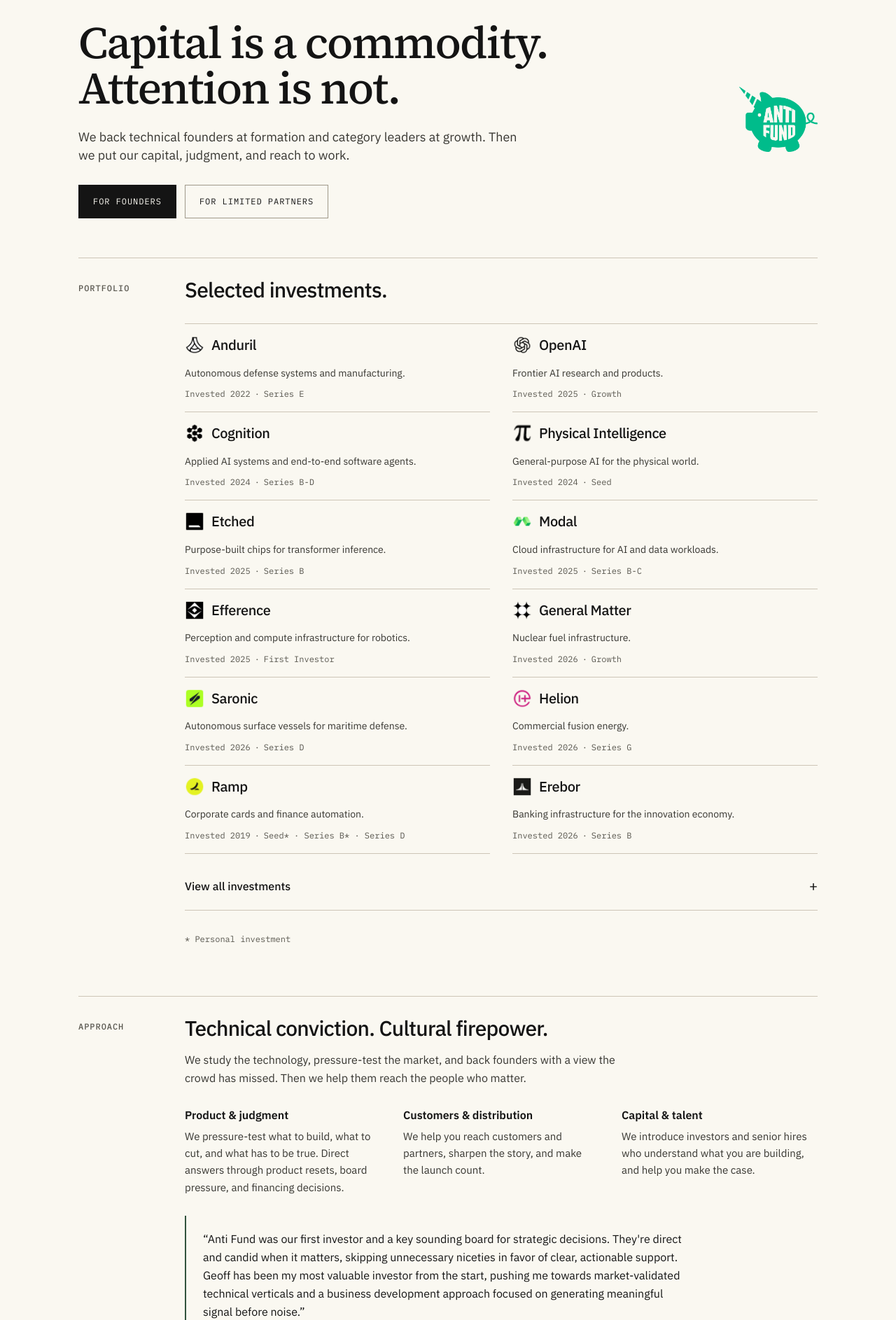
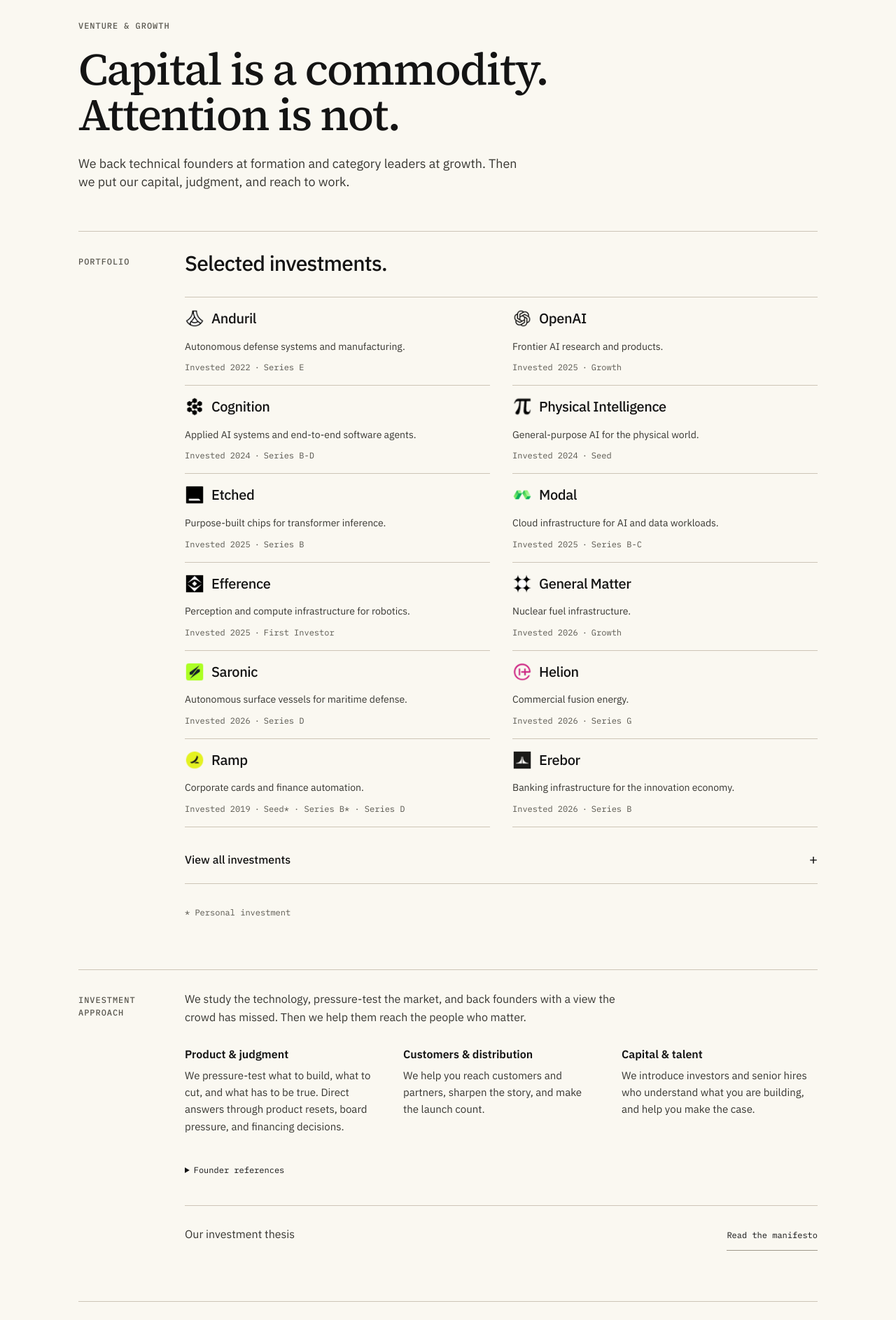
Before and after one commit to geoffreywoo/anti-fund, a Next.js app: page / in a window 1280 px wide. Shown: the part 100-1986 px from the top of the page at 70% size. Built offline with nearby package versions, Linux system fonts and the light colour scheme.

Commit message:
Simplify homepage presentation and contact navigation (#19)

```diff
--- a/app/globals.css
+++ b/app/globals.css
@@ -105,18 +105,6 @@
   text-wrap: pretty;
 }
 
-.hero-actions {
-  display: flex;
-  flex-wrap: wrap;
-  gap: 12px;
-  margin-top: 28px;
-  padding-right: 64px;
-}
-
-.hero-actions > a {
-  flex: 1 1 190px;
-}
-
 @media (min-width: 640px) {
   :root {
     --page-gutter: 24px;
@@ -126,7 +114,6 @@
   .section-frame { gap: 24px; }
   .section-body > * + * { margin-top: 28px; }
   .hero-frame { padding-block: 24px; }
-  .hero-actions > a { flex: 0 1 auto; }
 }
 
 @media (min-width: 768px) {
@@ -148,7 +135,6 @@
   .section-frame > .paper-label { padding-top: 6px; }
   .hero-section { padding-top: 104px; }
   .hero-frame { padding-block: 24px; }
-  .hero-actions { padding-right: 0; }
 }
 
 html {
--- a/components/Edge.tsx
+++ b/components/Edge.tsx
@@ -21,11 +21,10 @@ export default function Edge() {
     <section id="edge" className="page-section">
       <div className="mx-auto max-w-6xl">
         <div className="section-frame">
-          <div className="paper-label">Approach</div>
+          <h2 className="paper-label">Investment approach</h2>
           <div className="section-body">
             <div>
-              <h2 className="section-heading">Technical conviction. Cultural firepower.</h2>
-              <p className="section-lede">
+              <p className="max-w-[65ch] text-base leading-[1.65] text-ink-soft">
                 We study the technology, pressure-test the market, and back founders
                 with a view the crowd has missed. Then we help them reach the people
                 who matter.
@@ -43,7 +42,7 @@ export default function Edge() {
             <div id="thesis" className="border-t border-line pt-5">
               <div id="manifesto" className="flex flex-col gap-3 sm:flex-row sm:items-baseline sm:justify-between sm:gap-8">
                 <p data-home-manifesto-excerpt className="max-w-[42ch] text-base text-ink-soft">
-                  The best founders are anti before they are obvious.
+                  Our investment thesis
                 </p>
                 <Link href="/manifesto" className="paper-link inline-flex min-h-11 w-fit shrink-0 items-center font-mono text-xs">
                   Read the manifesto
--- a/components/Footer.tsx
+++ b/components/Footer.tsx
@@ -1,3 +1,4 @@
+import Image from "next/image";
 import FAQ from "@/components/FAQ";
 import Wordmark from "@/components/Wordmark";
 
@@ -15,10 +16,9 @@ export default function Footer() {
     >
       <div className="mx-auto max-w-6xl border-t border-line pt-6 sm:pt-8">
         <div className="mb-8 grid gap-8 sm:mb-10 lg:grid-cols-[120px_minmax(0,1fr)] lg:gap-8">
-          <p className="paper-label">Contact</p>
+          <h2 className="paper-label">Contact</h2>
           <div>
-            <h2 className="section-heading">The future doesn&apos;t wait for consensus. Neither do we.</h2>
-            <div className="mt-7 grid gap-8 sm:grid-cols-2 sm:gap-10">
+            <div className="grid gap-8 sm:grid-cols-2 sm:gap-10">
               <div id="help" aria-labelledby="founders-title">
                 <h3 id="founders-title" className="text-lg font-medium text-ink">For founders</h3>
                 <p className="mt-3 max-w-[38ch] text-[15px] leading-relaxed text-ink-soft">
@@ -52,7 +52,10 @@ export default function Footer() {
           </div>
         </div>
         <div className="flex flex-col gap-5 border-t border-line pt-6 md:flex-row md:items-end md:justify-between">
-        <Wordmark className="text-[2rem] sm:text-[2.15rem]" />
+        <div className="flex items-center gap-3">
+          <Wordmark className="text-[2rem] sm:text-[2.15rem]" />
+          <Image src="/logo.png" alt="" width={48} height={40} className="h-auto w-12" />
+        </div>
 
         <div className="flex flex-col gap-3 md:items-end">
           <div className="flex flex-wrap items-center gap-x-4 gap-y-2 sm:gap-x-5">
--- a/components/Hero.tsx
+++ b/components/Hero.tsx
@@ -1,15 +1,9 @@
-import Image from "next/image";
-
 export default function Hero() {
   return (
-    <section
-      id="top"
-      className="hero-section"
-    >
+    <section id="top" className="hero-section">
       <div className="mx-auto max-w-6xl">
         <div className="hero-frame">
-          <div className="grid gap-8 lg:grid-cols-[minmax(0,1fr)_140px] lg:items-center lg:gap-12">
-            <div className="relative">
+          <p className="paper-label mb-5">Venture &amp; Growth</p>
           <h1 className="hero-heading">
             <span className="block">Capital is a commodity.</span>{" "}
             <span className="block">Attention is not.</span>
@@ -19,36 +13,6 @@ export default function Hero() {
             We back technical founders at formation and category leaders at
             growth. Then we put our capital, judgment, and reach to work.
           </p>
-              <div className="hero-actions">
-                <a href="#help" className="inline-flex min-h-12 items-center justify-center border border-ink bg-ink px-5 font-mono text-xs uppercase tracking-[0.08em] text-paper transition-colors hover:border-accent hover:bg-accent">
-                  For founders
-                </a>
-                <a href="#investors" className="inline-flex min-h-12 items-center justify-center border border-line-strong px-5 font-mono text-xs uppercase tracking-[0.08em] text-ink transition-colors hover:border-ink hover:bg-paper-alt">
-                  For limited partners
-                </a>
-              </div>
-              <div className="absolute bottom-1 right-0 lg:hidden">
-                <Image
-                  src="/logo.png"
-                  alt=""
-                  width={48}
-                  height={40}
-                  className="h-auto w-11"
-                />
-              </div>
-            </div>
-
-            <aside className="hidden lg:flex lg:justify-end">
-              <Image
-                src="/logo.png"
-                alt="Anti Fund"
-                width={180}
-                height={150}
-                className="h-auto w-28"
-                priority
-              />
-            </aside>
-          </div>
         </div>
       </div>
     </section>
--- a/components/Team.tsx
+++ b/components/Team.tsx
@@ -125,13 +125,9 @@ export default function Team() {
     <section id="team" className="page-section">
       <div className="mx-auto max-w-6xl">
         <div className="section-frame">
-          <div className="paper-label">Team</div>
+          <h2 className="paper-label">Team</h2>
 
           <div className="space-y-6 sm:space-y-8">
-            <h2 className="section-heading">
-              People behind the fund.
-            </h2>
-
             <div className="grid gap-6 sm:gap-8 lg:grid-cols-[minmax(0,0.32fr)_minmax(0,0.68fr)] lg:items-start">
               <figure className="w-full max-w-[560px] lg:max-w-[280px]">
                 <div className="overflow-hidden border border-line bg-paper-alt">
--- a/components/Testimonials.tsx
+++ b/components/Testimonials.tsx
@@ -73,9 +73,6 @@ const founderTestimonials: Testimonial[] = [
   },
 ];
 
-const featured = founderTestimonials.find((item) => item.name === "Gianluca Bencomo")!;
-const additional = founderTestimonials.filter((item) => item !== featured);
-
 function TestimonialFigure({ testimonial }: { testimonial: Testimonial }) {
   return (
     <figure className="py-5">
@@ -99,13 +96,10 @@ function TestimonialFigure({ testimonial }: { testimonial: Testimonial }) {
 export default function Testimonials() {
   return (
     <div id="proof" aria-label="Founder references">
-      <div data-featured-reference className="border-l-2 border-accent-quiet pl-5 sm:pl-6">
-        <TestimonialFigure testimonial={featured} />
-      </div>
-      <details data-founder-references className="disclosure mt-3">
-        <summary>More founder references</summary>
+      <details data-founder-references className="disclosure">
+        <summary>Founder references</summary>
         <div className="divide-y divide-line">
-          {additional.map((testimonial) => <TestimonialFigure key={testimonial.name} testimonial={testimonial} />)}
+          {founderTestimonials.map((testimonial) => <TestimonialFigure key={testimonial.name} testimonial={testimonial} />)}
         </div>
       </details>
     </div>
```
Also changed, not shown: 2 other files (tests, documents, lock files or other folders). Lines whose indentation alone changed are shown as unchanged.
